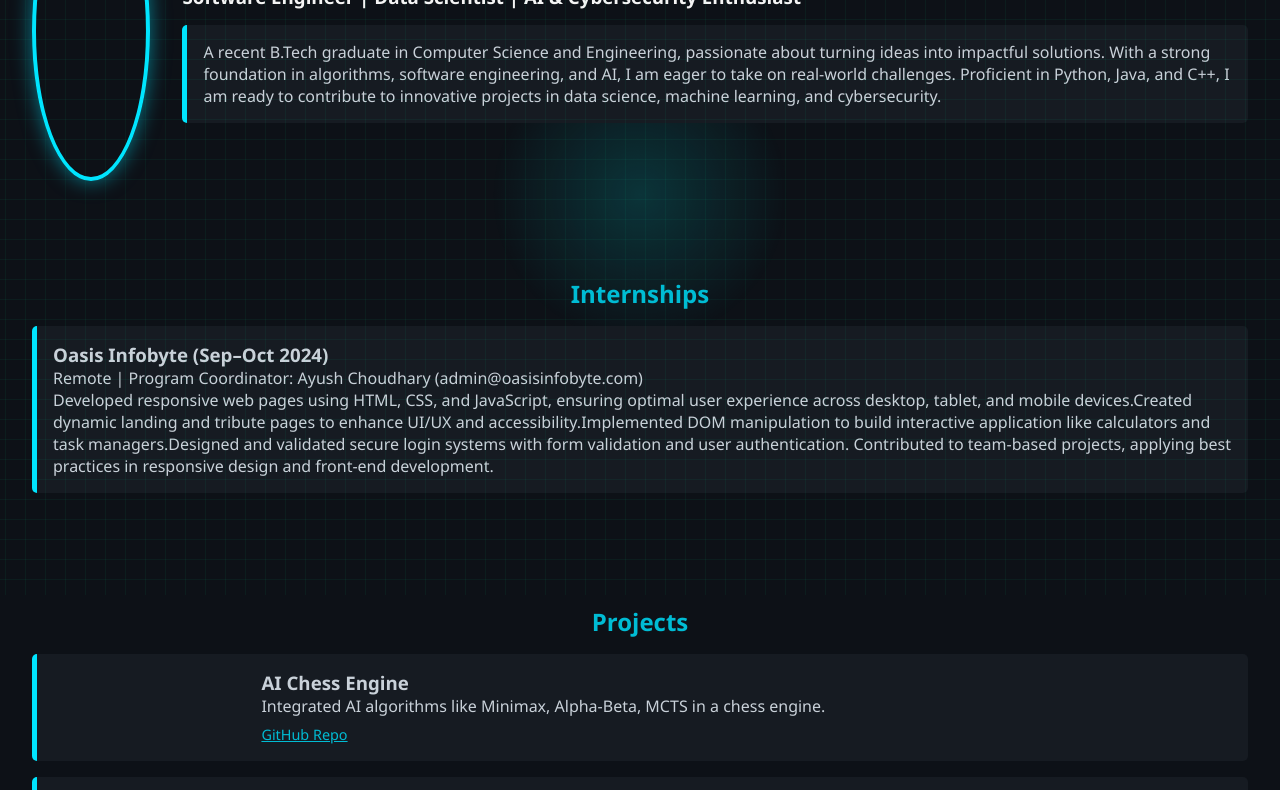
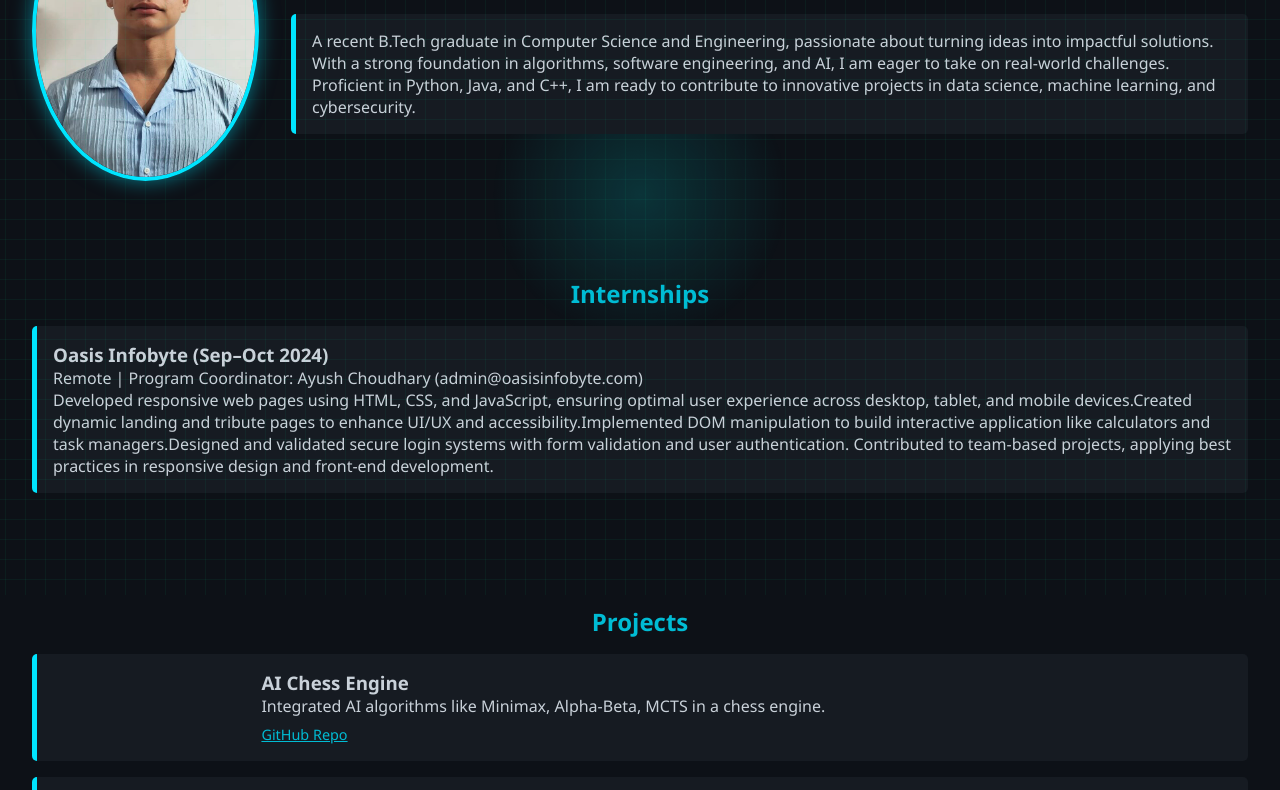
Before and after one commit to SUMITRAUTHAN09/my-portfolio, a plain HTML site: page index.html in a window 1280 px wide. Shown: the part 205-995 px from the top of the page. Drawn offline with Linux system fonts and the light colour scheme.

Commit message:
Update index.html

```diff
--- a/index.html
+++ b/index.html
@@ -22,7 +22,7 @@
   <div class="background-animation"></div>
   <section id="about" class="fade-in">
     <div class="profile-content">
-      <img src="c:\Users\sumit\OneDrive\Pictures\Screenshots\Screenshot 2023-10-04 004040.png" alt="Sumit Rauthan" class="profile-picture">
+      <img src="image/profile.png" alt="Sumit Rauthan" class="profile-picture">
       <div>
         <h1>Sumit Rauthan</h1>
         <h3>Software Engineer | Data Scientist | AI & Cybersecurity Enthusiast</h3>
```
